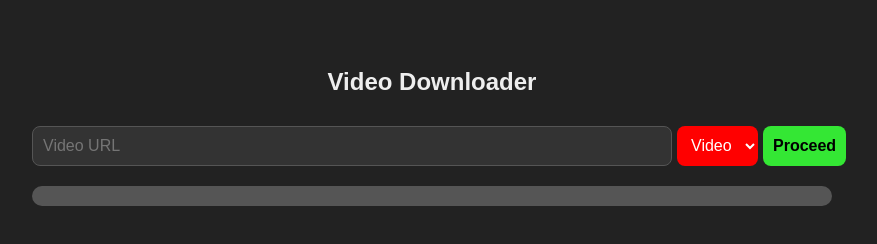
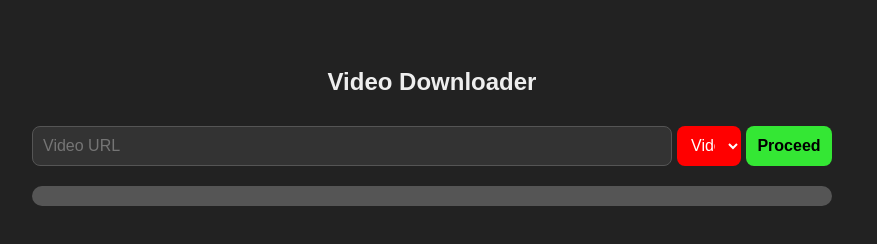
Before and after one commit to Arezki-Cherfouh/Video-Downloader, a plain HTML site: page index.html in a window 1280 px wide. Shown: the whole page, without its empty margins (208-1085 px from the left). Drawn offline with Linux system fonts and the light colour scheme.

Commit message:
Update index.html

```diff
--- a/index.html
+++ b/index.html
@@ -28,7 +28,7 @@
 </head>
 <body>
     <h2>Video Downloader</h2>
-    <div style="display:grid;grid-template-columns:80% 1fr 1fr;column-gap:5px;margin:auto;max-width:800px;width:100%">
+    <div style="display:grid;grid-template-columns:80% 8% 1fr;column-gap:5px;margin:auto;max-width:800px;width:100%">
         <input class="url" placeholder="Video URL">
         <select class="opt">
             <option value="1">Video</option>
```
